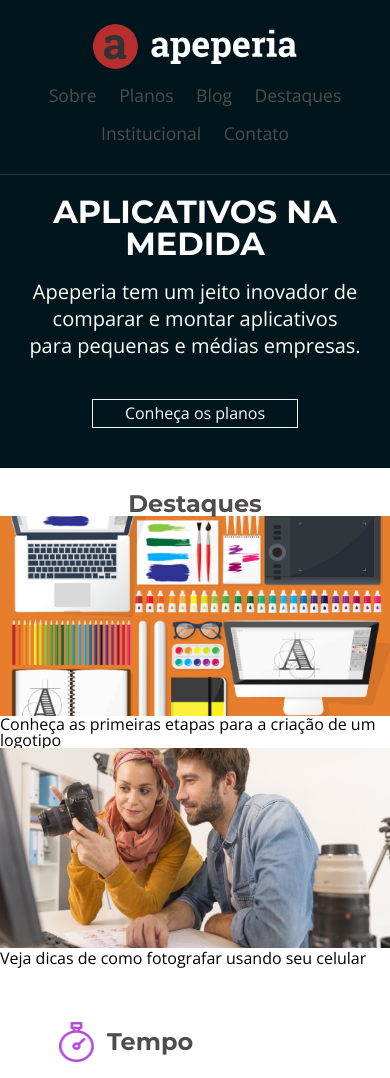
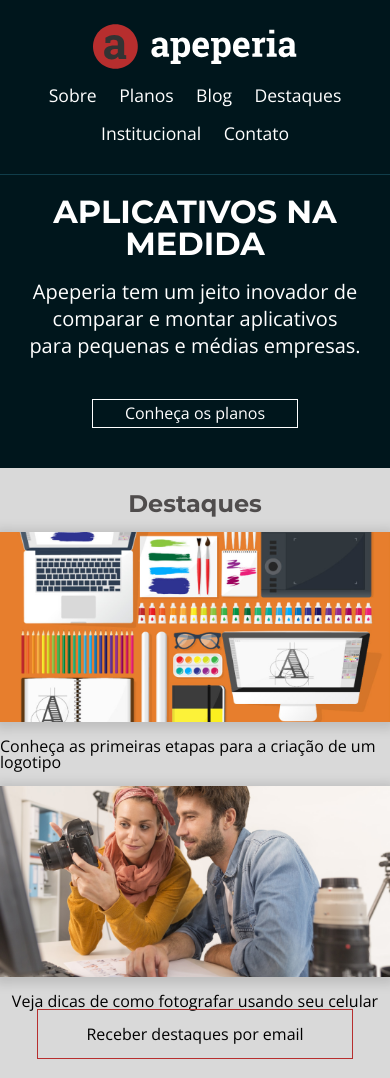
Before and after one commit to LevyMatias/Front_End_UI, a plain HTML site: page projeto-apeperia/index.html in a window 390 px wide. Shown: the top 1078 px of the page. Drawn offline with nearby package versions, Linux system fonts and the light colour scheme.

Commit message:
novas seções e adicionando responsividade

```diff
--- a/projeto-apeperia/css/base.css
+++ b/projeto-apeperia/css/base.css
@@ -6,7 +6,15 @@
     --branco: #fff;
     --cinza-medio: #D9D9D9;
     --cinza-escuro: #4F4C4C;
+    --branco: #FFF;
+    --azul-claro: #DFE3E5;
+    --vermelho-forte: #B72E2E;
     --montserrat: 'Montserrat', sans-serif;
+    --fonte-link: #0084FF;
+    --fonte-cinza: #666;
+    --borda-cabecalho-mobile: #103D4A;
+    --bg-rodape: #333;
+    --bg-chamada-mobile: #00161C;
 }
 
 body {
--- a/projeto-apeperia/css/cabecalho.css
+++ b/projeto-apeperia/css/cabecalho.css
@@ -1,5 +1,5 @@
 .cabecalho {
-    color: var(--cinza-escuro);
+    color: var(--branco);
 
     width: 100%;
     box-sizing: border-box;
@@ -9,7 +9,7 @@
     padding-top: .75rem;
     padding-bottom: .75rem;
 
-    border-bottom: 1px solid #103D4A;
+    border-bottom: 1px solid var(--borda-cabecalho-mobile);
     position: absolute;
 }
 
--- a/projeto-apeperia/css/chamada.css
+++ b/projeto-apeperia/css/chamada.css
@@ -3,10 +3,10 @@
     flex-direction: column;
     align-items: center;
 
-    color: #FFF;
+    color: var(--branco);
     text-align: center;
 
-    background-color: #00161C;
+    background-color: var(--bg-chamada-mobile);
     padding-top: 12.25rem;
     padding-bottom: 2.5rem;
 }
@@ -29,7 +29,7 @@
 
 .chamada__botao {
     padding: 0.35rem 2rem;
-    border: solid 1px #F7F4F4;
+    border: solid 1px var(--branco);
 }
 
 @media screen and (min-width: 0) {
--- a/projeto-apeperia/css/destaques.css
+++ b/projeto-apeperia/css/destaques.css
@@ -1,25 +1,20 @@
 .destaques {
     padding: 1.5rem 0;
+    background-color: var(--cinza-medio);
+}
+
+.destaques__content {
     display: flex;
     flex-direction: column;
     align-items: center;
 }
 
-.destaques__content {
-    /* padding: 0 1rem; */
+.destaques__imagem {
+    width: 100vh;
+    max-width: 500px;
+    margin: 1rem 1rem;
+    box-shadow: 0 2px 10px 5px #00000020;
 }
-.destaques__imagem {
-    height: 200px;
-    width: 50%;
-}
-
-.imagem_1 {
-    background: url(../img/comecando-criar-logotipo.png) no-repeat center / cover;
-}
-
-/* .imagem_2 {
-    background: url(../img/dicas-fotografia.png) no-repeat center / cover;
-} */
 
 .destaques__titulo {
     text-align: center;
@@ -28,8 +23,15 @@
     font-family: var(--montserrat);
     font-size: 1.5rem;
 }
+
+.destaques__link {
+    padding: 1rem 3rem;
+    border: 1px solid var(--vermelho-forte);
+}
+
+/* responsividade */
 @media screen and (min-width: 0) {
-    .destaques {
+    .destaques__content {
         width: 100%;
     }
 
--- a/projeto-apeperia/css/diferenciais.css
+++ b/projeto-apeperia/css/diferenciais.css
@@ -42,7 +42,5 @@
     }
 }
 @media screen and (min-width: 1024px) {
-    .diferenciais__itens {
-        /* width: 350px;  */
-    }
+
 }
--- a/projeto-apeperia/index.html
+++ b/projeto-apeperia/index.html
@@ -45,7 +45,7 @@
         <section class="destaques">
             <div class="destaques__content">
                 <h2 class="destaques__titulo">Destaques</h2>
-                <div class="destaques__imagem imagem_1"></div>
+                <img src="./img/comecando-criar-logotipo.png" class="destaques__imagem imagem_1"/>
                 <p class="destaques__texto">
                     Conheça as primeiras etapas para a criação de um logotipo
                 </p>
@@ -53,7 +53,7 @@
                 <p class="destaques__texto">
                     Veja dicas de como fotografar usando seu celular
                 </p>
-                <a class="destaques__link" href=""></a>
+                <a class="destaques__link" href="">Receber destaques por email</a>
             </div>
         </section>
 
```
